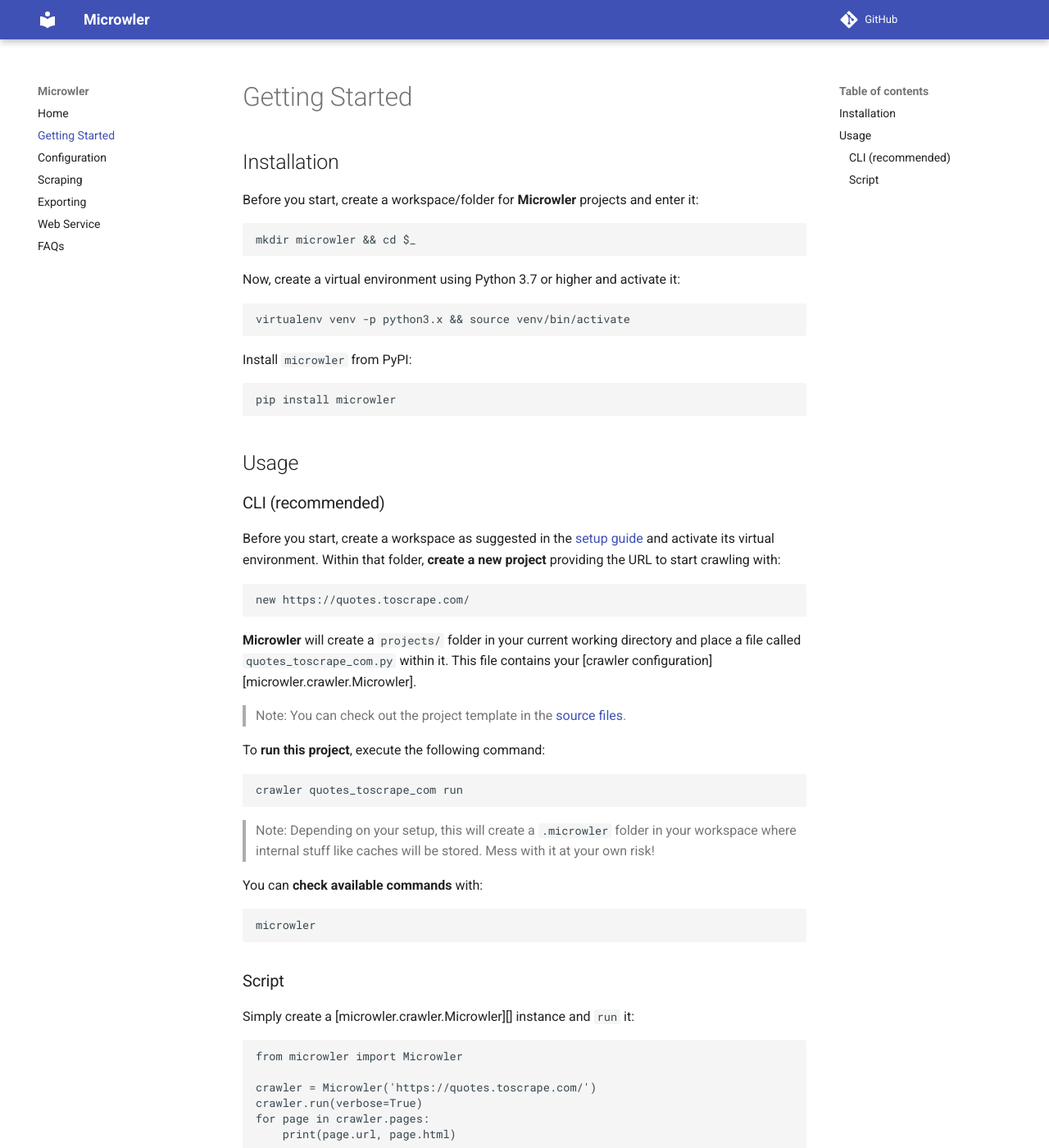
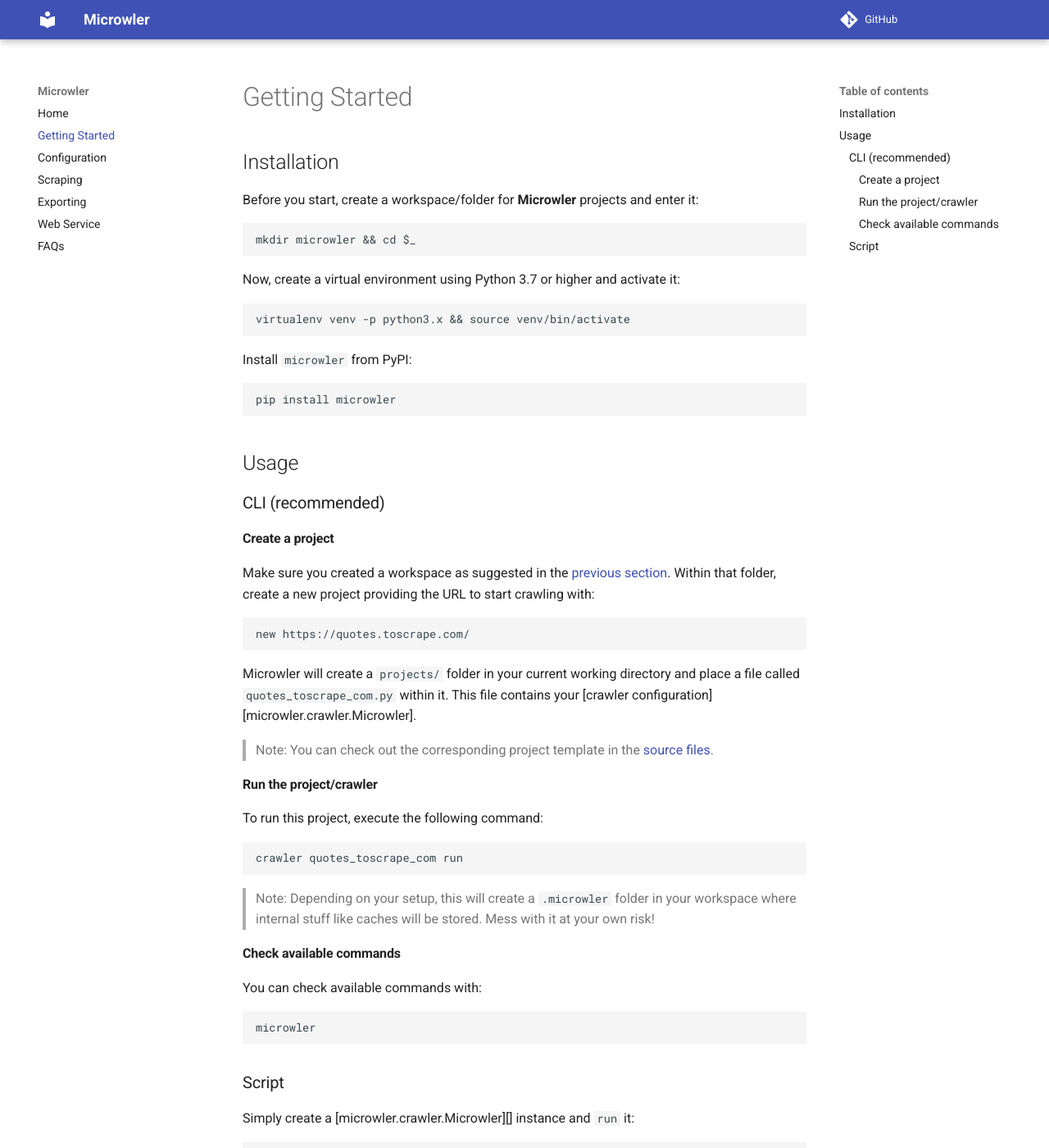
Before and after one commit to INNOVINATI/microwler, an MkDocs documentation site: the page built from docs/getting-started.md, in a window 1280 px wide and 1400 px high. Shown: the whole window at 82% size. Built offline with MkDocs 1.6.1 and Material for MkDocs 9.7.7, drawn with Linux system fonts in a browser that asks for light colours; comment, search, counter and statistics services are not loaded.

Commit message:
Refactor documentation

````diff
--- a/docs/getting-started.md
+++ b/docs/getting-started.md
@@ -18,25 +18,27 @@
 
 ## Usage
 ### CLI (recommended)
-Before you start, create a workspace as suggested in the [setup guide](#installation)
-and activate its virtual environment. Within that folder, **create a new project** providing the URL to start
-crawling with:
+#### Create a project
+Make sure you created a workspace as suggested in the [previous section](#installation).
+Within that folder, create a new project providing the URL to start crawling with:
 ```bash
 new https://quotes.toscrape.com/
 ```
-**Microwler** will create a `projects/` folder in your current working directory and place
+Microwler will create a `projects/` folder in your current working directory and place
 a file called `quotes_toscrape_com.py` within it. This file contains your [crawler configuration][microwler.crawler.Microwler].
 
-> Note: You can check out the project template in the [source files](https://github.com/INNOVINATI/microwler/blob/devel/microwler/cli/template.py).
+> Note: You can check out the corresponding project template in the [source files](https://github.com/INNOVINATI/microwler/blob/devel/microwler/cli/template.py).
 
-To **run this project**, execute the following command:
+#### Run the project/crawler
+To run this project, execute the following command:
 ```bash
 crawler quotes_toscrape_com run
 ```
 > Note: Depending on your setup, this will create a `.microwler` folder in your workspace
 > where internal stuff like caches will be stored. Mess with it at your own risk!
 
-You can **check available commands** with:
+#### Check available commands
+You can check available commands with:
 ```bash
 microwler
 ```
````
Also changed, not shown: docs/configuration.md (+50 -47 lines), docs/faq.md (+4 -4 lines), docs/scraping.md (+5 -0 lines).
